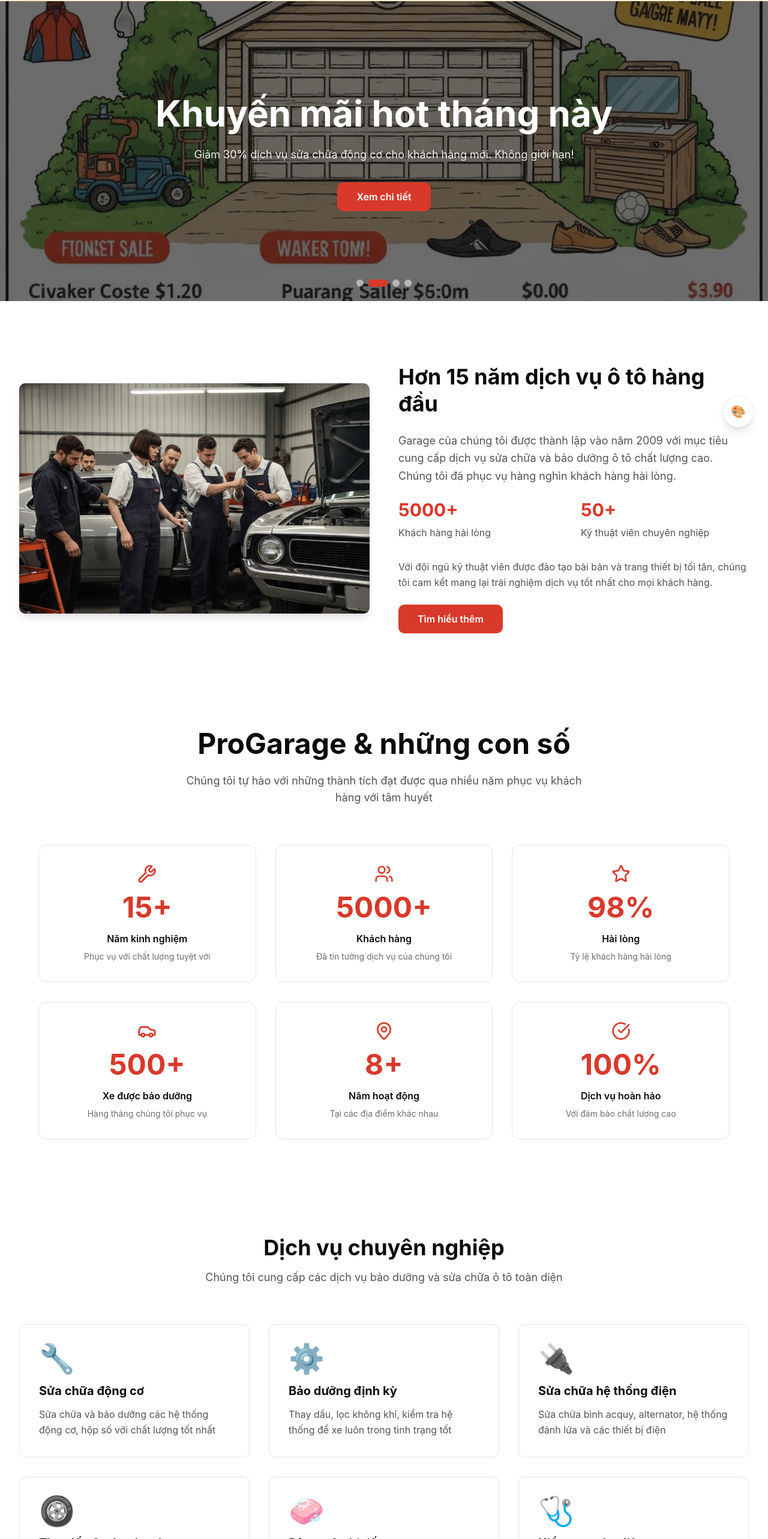
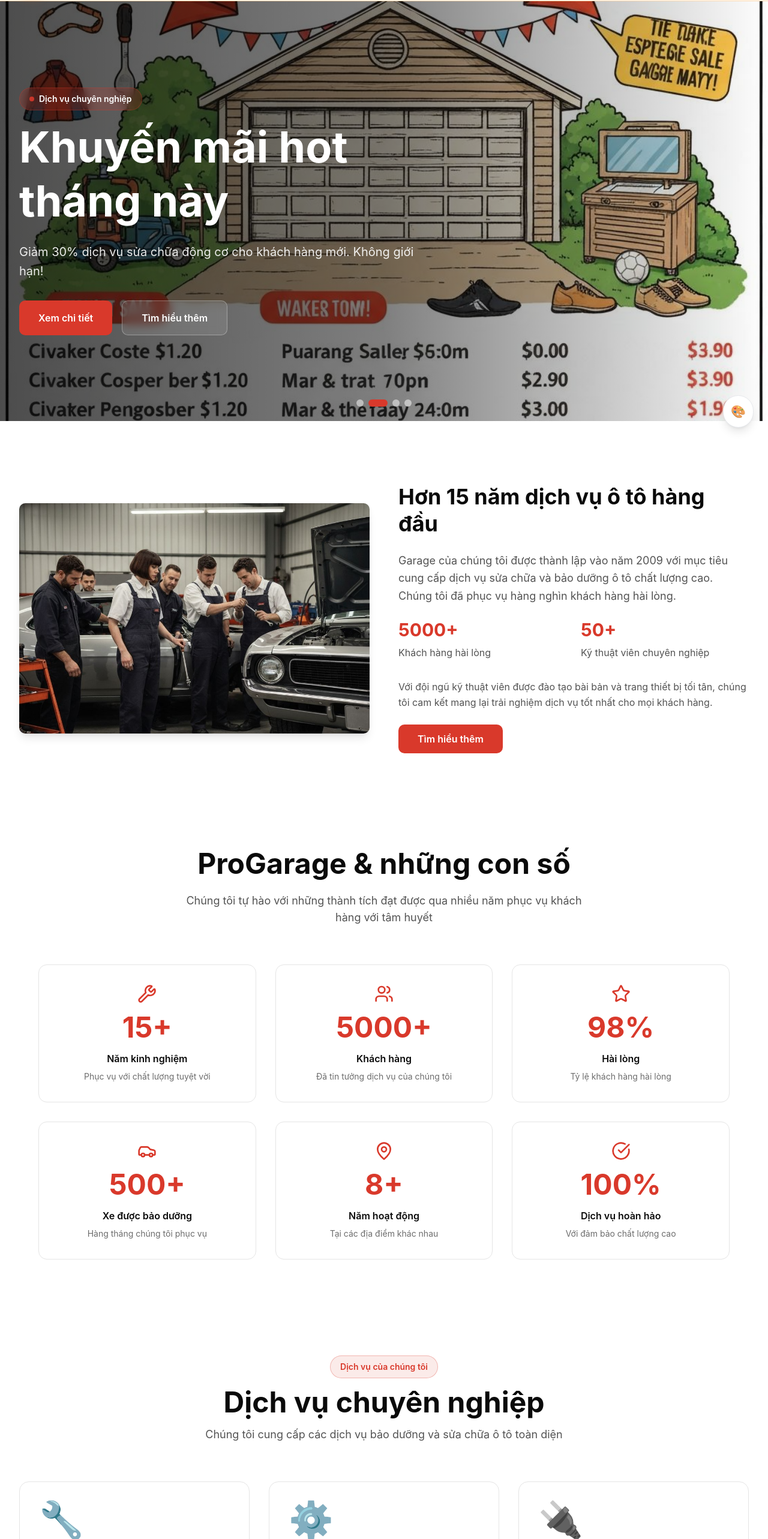
Before and after one commit to TranDaiTai/Garga-Pro, a React app in the folder frontend/: page / in a window 1280 px wide. Shown: the part 63-2629 px from the top of the page at 60% size. Built offline with nearby package versions, Linux system fonts and the light colour scheme; the HTML template or start-up script is replaced by a standard one.

Commit message:
update ui

```diff
--- /dev/null
+++ b/frontend/src/components/sections/home/features-section.jsx
@@ -0,0 +1,49 @@
+import { Wrench, Shield, Clock, Award } from "lucide-react"
+
+const features = [
+  {
+    icon: Wrench,
+    title: "Thiết bị hiện đại",
+    description: "Trang bị công nghệ chẩn đoán và sửa chữa tiên tiến nhất",
+  },
+  {
+    icon: Shield,
+    title: "Bảo hành đảm bảo",
+    description: "Cam kết bảo hành dài hạn cho mọi dịch vụ",
+  },
+  {
+    icon: Clock,
+    title: "Nhanh chóng",
+    description: "Thời gian xử lý nhanh, không làm bạn chờ đợi lâu",
+  },
+  {
+    icon: Award,
+    title: "Chuyên nghiệp",
+    description: "Đội ngũ kỹ thuật viên giàu kinh nghiệm và tận tâm",
+  },
+]
+
+export default function FeaturesSection() {
+  return (
+    <section className="grid grid-cols-1 md:grid-cols-2 lg:grid-cols-4 gap-6">
+      {features.map((feature, index) => {
+        const Icon = feature.icon
+        return (
+          <div
+            key={index}
+            className="group relative bg-gradient-to-br from-orange-50 to-white rounded-2xl p-8 border border-orange-100 hover:border-accent transition-all duration-300 hover:shadow-xl hover:-translate-y-2"
+          >
+            <div className="absolute top-0 right-0 w-20 h-20 bg-accent/5 rounded-bl-[3rem] transition-all group-hover:w-24 group-hover:h-24" />
+            <div className="relative z-10">
+              <div className="w-14 h-14 bg-accent/10 rounded-xl flex items-center justify-center mb-4 group-hover:bg-accent transition-colors duration-300">
+                <Icon className="w-7 h-7 text-accent group-hover:text-white transition-colors duration-300" />
+              </div>
+              <h3 className="text-xl font-bold text-foreground mb-2">{feature.title}</h3>
+              <p className="text-foreground/70 leading-relaxed">{feature.description}</p>
+            </div>
+          </div>
+        )
+      })}
+    </section>
+  )
+}
--- a/frontend/src/components/sections/home/hero-banner.jsx
+++ b/frontend/src/components/sections/home/hero-banner.jsx
@@ -71,7 +71,7 @@ export default function HeroBanner() {
 
   return (
     <section
-      className="relative w-full h-96 md:h-[500px] bg-foreground overflow-hidden group"
+      className="relative w-full h-[600px] md:h-[700px] overflow-hidden group"
       onMouseEnter={() => setIsAutoPlay(false)}
       onMouseLeave={() => setIsAutoPlay(true)}
     >
@@ -79,29 +79,41 @@ export default function HeroBanner() {
         {slides.map((s, index) => (
           <div
             key={s.id}
-            className={`absolute inset-0 transition-opacity duration-1000 ${
-              index === currentSlide ? "opacity-100" : "opacity-0"
+            className={`absolute inset-0 transition-all duration-1000 ${
+              index === currentSlide ? "opacity-100 scale-100" : "opacity-0 scale-105"
             }`}
           >
-            {/* Background image overlay */}
+            {/* Background image with gradient overlay */}
             <div
-              className="absolute inset-0 opacity-40"
+              className="absolute inset-0"
               style={{
                 backgroundImage: `url(${s.image})`,
                 backgroundSize: "cover",
                 backgroundPosition: "center",
               }}
             />
+            <div className="absolute inset-0 bg-gradient-to-r from-black/70 via-black/50 to-transparent" />
 
-            {/* Content overlay */}
-            <div className="relative h-full flex flex-col items-center justify-center text-center px-4 sm:px-6 lg:px-8">
-              <h1 className="text-4xl md:text-5xl lg:text-6xl font-bold text-background mb-4 leading-tight max-w-3xl">
-                {s.title}
-              </h1>
-              <p className="text-base md:text-lg text-background/90 mb-8 max-w-2xl leading-relaxed">{s.description}</p>
-              <button className="px-8 py-3 bg-accent text-accent-foreground rounded-lg font-semibold hover:bg-accent/90 transition-all duration-200 hover:shadow-lg">
-                {s.cta}
-              </button>
+            {/* Content overlay - Left aligned */}
+            <div className="relative h-full max-w-7xl mx-auto px-4 sm:px-6 lg:px-8">
+              <div className="h-full flex flex-col justify-center max-w-2xl">
+                <div className="mb-4 inline-flex items-center gap-2 bg-accent/20 backdrop-blur-sm px-4 py-2 rounded-full w-fit border border-accent/30">
+                  <span className="w-2 h-2 bg-accent rounded-full animate-pulse" />
+                  <span className="text-white text-sm font-semibold">Dịch vụ chuyên nghiệp</span>
+                </div>
+                <h1 className="text-5xl md:text-6xl lg:text-7xl font-bold text-white mb-6 leading-tight">
+                  {s.title}
+                </h1>
+                <p className="text-lg md:text-xl text-white/90 mb-8 leading-relaxed">{s.description}</p>
+                <div className="flex flex-wrap gap-4">
+                  <button className="px-8 py-4 bg-accent text-white rounded-lg font-semibold hover:bg-accent/90 transition-all duration-200 hover:shadow-lg hover:shadow-accent/30 hover:scale-105">
+                    {s.cta}
+                  </button>
+                  <button className="px-8 py-4 bg-white/10 backdrop-blur-sm text-white rounded-lg font-semibold hover:bg-white/20 transition-all duration-200 border border-white/30">
+                    Tìm hiểu thêm
+                  </button>
+                </div>
+              </div>
             </div>
           </div>
         ))}
--- a/frontend/src/components/sections/home/promotions.jsx
+++ b/frontend/src/components/sections/home/promotions.jsx
@@ -21,33 +21,48 @@ const promotions = [
 
 export default function PromotionsSection() {
   return (
-    <section
-    // className="max-w-7xl mx-auto px-4 sm:px-6 lg:px-8 py-20"
-    >
+    <section className="relative">
+      <div className="absolute inset-0 bg-gradient-to-b from-orange-50 to-transparent opacity-50 rounded-3xl" />
+
+      <div className="relative">
         <div className="text-center mb-16">
-        {/* <div className="inline-block mb-6 px-4 py-2 rounded-full bg-accent/10 border border-accent text-accent text-sm font-semibold">
-          Khuyến mãi
-        </div> */}
-        <h2 className="text-4xl font-bold text-foreground mb-4">Ưu đãi và khuyến mãi đặc biệt</h2>
+          <div className="inline-block mb-4 px-4 py-2 rounded-full bg-accent/10 border border-accent/30 text-accent text-sm font-semibold">
+            Ưu đãi đặc biệt
+          </div>
+          <h2 className="text-4xl md:text-5xl font-bold text-foreground mb-4">Khuyến mãi hot trong tháng</h2>
+          <p className="text-foreground/70 max-w-2xl mx-auto text-lg">
+            Nhận ngay ưu đãi hấp dẫn khi sử dụng dịch vụ của chúng tôi
+          </p>
         </div>
 
-      <div className="grid grid-cols-1 md:grid-cols-3 gap-6">
+        <div className="grid grid-cols-1 md:grid-cols-3 gap-8">
           {promotions.map((promo, index) => (
             <div
               key={index}
-            className="relative bg-gradient-to-br from-accent/10 to-accent/5 rounded-lg p-8 border-2 border-accent overflow-hidden"
+              className="group relative bg-white rounded-2xl p-8 border-2 border-accent overflow-hidden hover:shadow-2xl transition-all duration-300 hover:-translate-y-2"
             >
-            <div className="absolute top-0 right-0 w-32 h-32 bg-accent/20 rounded-full -mr-16 -mt-16" />
+              <div className="absolute top-0 right-0 w-32 h-32 bg-accent/10 rounded-full -mr-16 -mt-16 group-hover:w-40 group-hover:h-40 transition-all duration-300" />
+              <div className="absolute bottom-0 left-0 w-24 h-24 bg-accent/5 rounded-full -ml-12 -mb-12" />
 
               <div className="relative z-10">
-              <div className="text-5xl font-bold text-accent mb-2">{promo.discount}</div>
-              <h3 className="text-xl font-bold text-foreground mb-3">{promo.title}</h3>
-              <p className="text-foreground/70 mb-4 leading-relaxed">{promo.description}</p>
-              <p className="text-sm text-foreground/50">{promo.valid}</p>
+                <div className="inline-block px-4 py-2 bg-accent/10 rounded-lg mb-4">
+                  <div className="text-4xl font-bold text-accent">{promo.discount}</div>
+                </div>
+                <h3 className="text-2xl font-bold text-foreground mb-3 group-hover:text-accent transition-colors duration-300">{promo.title}</h3>
+                <p className="text-foreground/70 mb-6 leading-relaxed">{promo.description}</p>
+                <div className="flex items-center justify-between pt-4 border-t border-border">
+                  <p className="text-sm text-foreground/60">{promo.valid}</p>
+                  <div className="w-8 h-8 bg-accent/10 rounded-full flex items-center justify-center group-hover:bg-accent transition-colors duration-300">
+                    <svg className="w-4 h-4 text-accent group-hover:text-white transition-colors duration-300" fill="none" stroke="currentColor" viewBox="0 0 24 24">
+                      <path strokeLinecap="round" strokeLinejoin="round" strokeWidth={2} d="M9 5l7 7-7 7" />
+                    </svg>
+                  </div>
+                </div>
               </div>
             </div>
           ))}
         </div>
+      </div>
     </section>
   )
 }
--- a/frontend/src/components/sections/home/services.jsx
+++ b/frontend/src/components/sections/home/services.jsx
@@ -33,14 +33,12 @@ const services = [
 
 export default function ServicesSection() {
   return (
-    <section
-    // className="max-w-7xl mx-auto px-4 sm:px-6 lg:px-8 py-20 bg-muted/50"
-    >
+    <section>
       <div className="text-center mb-16">
-        {/* <div className="inline-block mb-6 px-4 py-2 rounded-full bg-accent/10 border border-accent text-accent text-sm font-semibold">
-          Dịch vụ
-        </div> */}
-        <h2 className="text-4xl font-bold text-foreground mb-4">Dịch vụ chuyên nghiệp</h2>
+        <div className="inline-block mb-4 px-4 py-2 rounded-full bg-accent/10 border border-accent/30 text-accent text-sm font-semibold">
+          Dịch vụ của chúng tôi
+        </div>
+        <h2 className="text-4xl md:text-5xl font-bold text-foreground mb-4">Dịch vụ chuyên nghiệp</h2>
         <p className="text-foreground/70 max-w-2xl mx-auto text-lg">
           Chúng tôi cung cấp các dịch vụ bảo dưỡng và sửa chữa ô tô toàn diện
         </p>
@@ -50,11 +48,20 @@ export default function ServicesSection() {
         {services.map((service, index) => (
           <div
             key={index}
-            className="bg-background rounded-lg p-8 border border-border hover:shadow-lg hover:border-accent transition-all duration-300"
+            className="group relative bg-white rounded-2xl p-8 border border-border hover:shadow-2xl hover:border-accent transition-all duration-300 hover:-translate-y-2"
           >
-            <div className="text-5xl mb-4">{service.icon}</div>
-            <h3 className="text-xl font-bold text-foreground mb-3">{service.title}</h3>
-            <p className="text-foreground/70 leading-relaxed">{service.description}</p>
+            <div className="absolute top-0 right-0 w-24 h-24 bg-gradient-to-br from-accent/10 to-transparent rounded-bl-[3rem] opacity-0 group-hover:opacity-100 transition-opacity duration-300" />
+            <div className="relative z-10">
+              <div className="text-6xl mb-6 transform group-hover:scale-110 transition-transform duration-300">{service.icon}</div>
+              <h3 className="text-xl font-bold text-foreground mb-3 group-hover:text-accent transition-colors duration-300">{service.title}</h3>
+              <p className="text-foreground/70 leading-relaxed mb-4">{service.description}</p>
+              <div className="flex items-center text-accent font-semibold text-sm opacity-0 group-hover:opacity-100 transition-opacity duration-300">
+                Xem chi tiết
+                <svg className="w-4 h-4 ml-1 transform group-hover:translate-x-1 transition-transform duration-300" fill="none" stroke="currentColor" viewBox="0 0 24 24">
+                  <path strokeLinecap="round" strokeLinejoin="round" strokeWidth={2} d="M9 5l7 7-7 7" />
+                </svg>
+              </div>
+            </div>
           </div>
         ))}
       </div>
```
Lines whose indentation alone changed are shown as unchanged.
